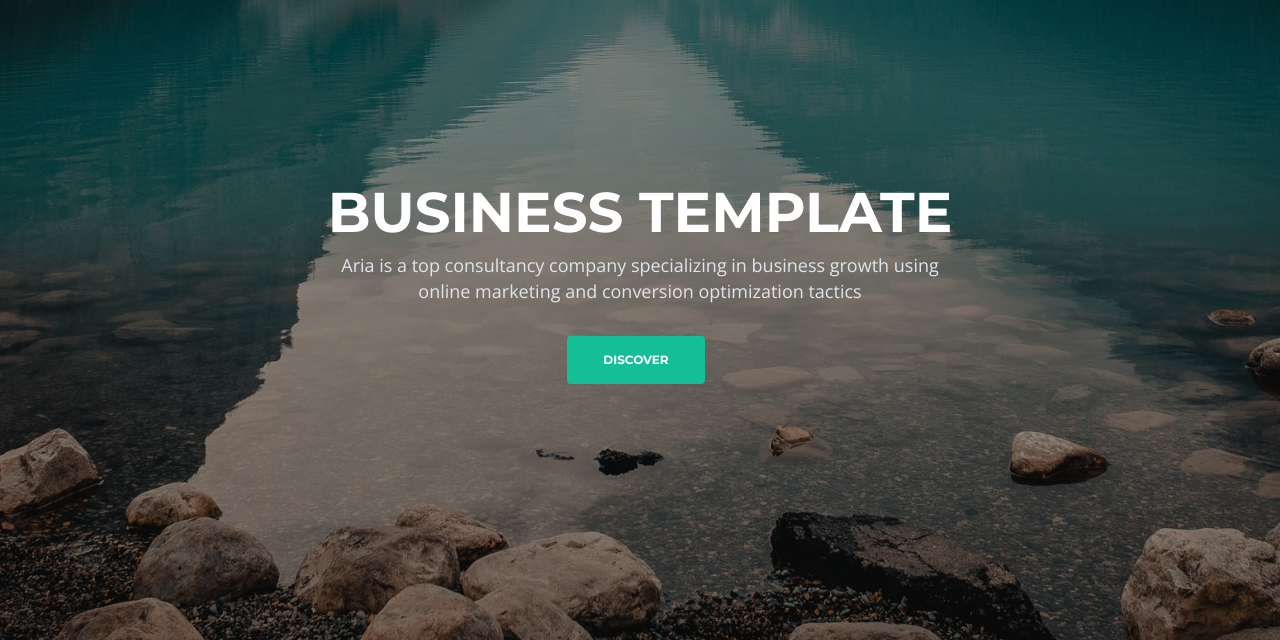
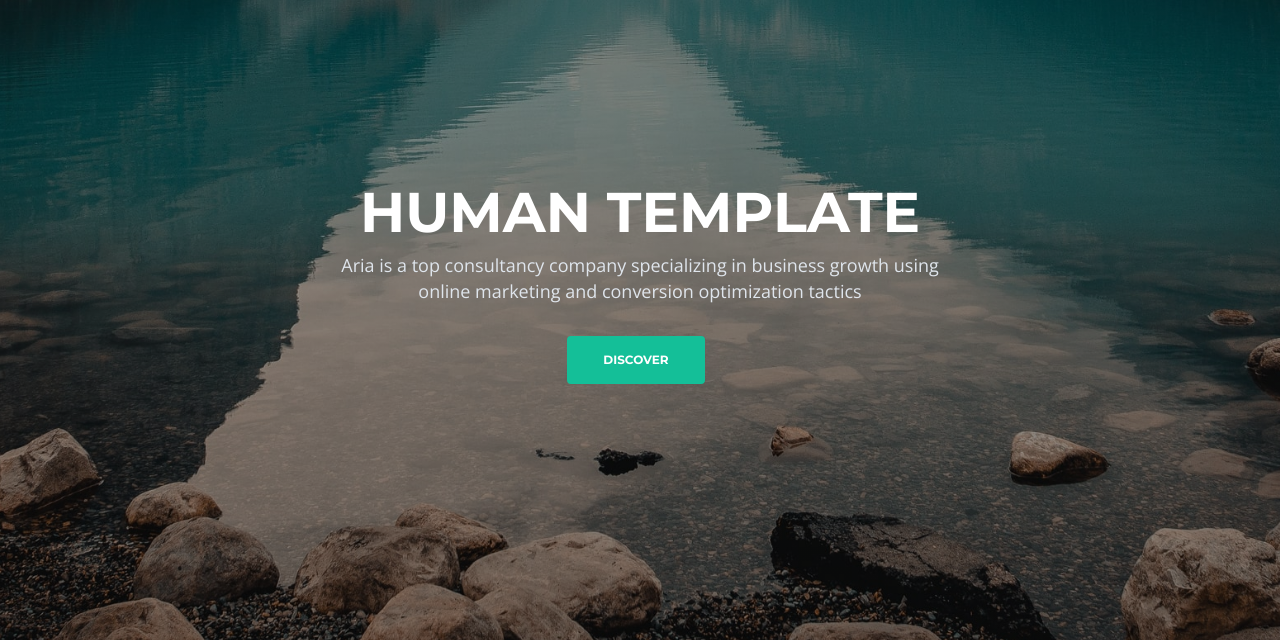
Before and after one commit to 00aje00/free-earth, a plain HTML site: page index.html in a window 1280 px wide. Shown: the part 160-800 px from the top of the page. Drawn offline with nearby package versions, Linux system fonts and the light colour scheme.

Commit message:
can't tell

```diff
--- a/index.html
+++ b/index.html
@@ -119,7 +119,7 @@
                 <div class="row">
                     <div class="col-lg-12">
                         <div class="text-container">
-                            <h1>BUSINESS <span id="js-rotating">TEMPLATE, SERVICES, SOLUTIONS</span></h1>
+                            <h1>HUMAN <span id="js-rotating">TEMPLATE, SERVICES, SOLUTIONS</span></h1>
                             <p class="p-heading p-large">Aria is a top consultancy company specializing in business growth using online marketing and conversion optimization tactics</p>
                             <a class="btn-solid-lg page-scroll" href="#intro">DISCOVER</a>
                         </div>
```
